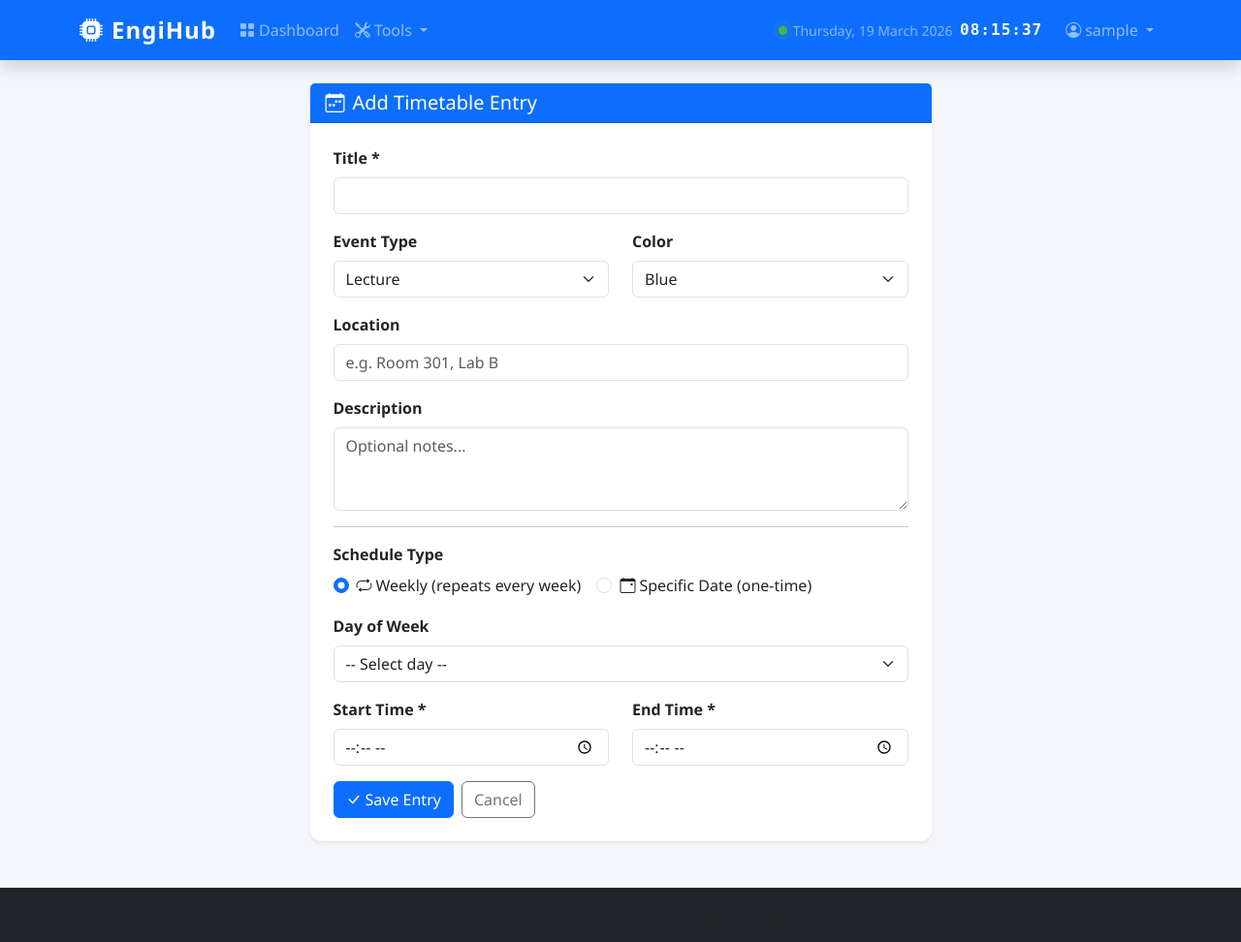
After one commit to en25300186-sliit/MyWeb, a Django app: page /tools/timetable/add/ in a window 1280 px wide. The commit adds this page. Shown: the whole page at 97% size. Run offline with Django 4.2, Linux system fonts and the light colour scheme; the visitor is signed in with stand-in values (Sample User, id 1).

Commit message:
Add live server clock, timetable tool, today's schedule on dashboard, and browser notifications
Co-authored-by: en25300186-sliit <261106684+en25300186-sliit@users.noreply.github.com>

```diff
--- a/myweb/settings.py
+++ b/myweb/settings.py
@@ -68,7 +68,7 @@ AUTH_PASSWORD_VALIDATORS = [
 ]
 
 LANGUAGE_CODE = 'en-us'
-TIME_ZONE = 'UTC'
+TIME_ZONE = 'Asia/Colombo'
 USE_I18N = True
 USE_TZ = True
 
--- a/static/css/style.css
+++ b/static/css/style.css
@@ -91,3 +91,49 @@ body {
   text-decoration: underline;
   text-underline-offset: 3px;
 }
+
+/* Live connection dot */
+.live-dot {
+  width: 9px;
+  height: 9px;
+  border-radius: 50%;
+  background: #9e9e9e;
+  display: inline-block;
+  margin-right: 6px;
+  flex-shrink: 0;
+  transition: background 0.4s;
+}
+.live-dot.connected {
+  background: #4caf50;
+  box-shadow: 0 0 0 3px rgba(76, 175, 80, 0.3);
+  animation: pulse-dot 2s infinite;
+}
+.live-dot.disconnected {
+  background: #f44336;
+}
+@keyframes pulse-dot {
+  0%, 100% { box-shadow: 0 0 0 3px rgba(76,175,80,0.3); }
+  50% { box-shadow: 0 0 0 6px rgba(76,175,80,0.1); }
+}
+
+/* Timetable grid */
+.timetable-grid th, .timetable-grid td {
+  min-width: 120px;
+}
+.timetable-chip {
+  transition: box-shadow 0.15s;
+}
+.timetable-chip:hover {
+  box-shadow: 0 2px 8px rgba(0,0,0,0.12);
+}
+.timetable-color-bar {
+  flex-shrink: 0;
+}
+
+/* Timetable entry statuses on dashboard */
+.timetable-entry.entry-inprogress {
+  background: rgba(76, 175, 80, 0.06);
+}
+.timetable-entry.entry-done {
+  opacity: 0.6;
+}
--- a/static/js/main.js
+++ b/static/js/main.js
@@ -14,9 +14,167 @@ document.addEventListener('DOMContentLoaded', () => {
       link.classList.add('active');
     }
   });
+
+  // Live server clock via polling
+  startServerClock();
+
+  // Timetable notifications (runs on all pages for authenticated users)
+  if (document.getElementById('todaySchedule') || window.__notificationsEnabled) {
+    requestTimetableNotifications();
+  }
+  // Also request on dashboard
+  if (document.getElementById('todaySchedule')) {
+    scheduleNotificationChecks();
+  }
 });
 
-// Unit converter: update from/to unit dropdowns based on selected category
+// ── Live server clock ─────────────────────────────────────────────────────────
+function startServerClock() {
+  const timeEl = document.getElementById('serverTime');
+  const dateEl = document.getElementById('serverDate');
+  const dotEl  = document.getElementById('connectionDot');
+  if (!timeEl) return;
+
+  // Server time in seconds since midnight (used for local interpolation between polls)
+  let serverSeconds = null;
+  let lastSyncAt = null; // performance.now() at time of sync
+
+  function syncClock() {
+    const t0 = performance.now();
+    fetch('/api/server-time/')
+      .then(r => r.json())
+      .then(data => {
+        const roundTripMs = performance.now() - t0;
+        // Parse server time from the formatted HH:MM:SS string
+        const [hh, mm, ss] = data.time.split(':').map(Number);
+        // Halve the round-trip time to estimate one-way network latency,
+        // so the displayed time more closely matches the actual server time.
+        serverSeconds = hh * 3600 + mm * 60 + ss + roundTripMs / 2000;
+        lastSyncAt = performance.now();
+        if (dateEl) dateEl.textContent = data.date + '\u00a0';
+        dotEl && dotEl.classList.add('connected');
+        dotEl && dotEl.classList.remove('disconnected');
+      })
+      .catch(() => {
+        dotEl && dotEl.classList.add('disconnected');
+        dotEl && dotEl.classList.remove('connected');
+      });
+  }
+
+  function tick() {
+    if (serverSeconds === null) return;
+    const elapsed = (performance.now() - lastSyncAt) / 1000;
+    const total = Math.round(serverSeconds + elapsed) % 86400;
+    const h = Math.floor(total / 3600);
+    const m = Math.floor((total % 3600) / 60);
+    const s = total % 60;
+    timeEl.textContent = `${String(h).padStart(2,'0')}:${String(m).padStart(2,'0')}:${String(s).padStart(2,'0')}`;
+  }
+
+  syncClock();
+  setInterval(syncClock, 30000); // Re-sync with server every 30 seconds
+  setInterval(tick, 1000);        // Update display every second
+}
+
+// ── Timetable notifications ───────────────────────────────────────────────────
+let notifiedIds = new Set();
+let notifiedDate = null; // track which calendar date the Set belongs to
+
+function requestTimetableNotifications() {
+  if (!('Notification' in window)) return;
+  if (Notification.permission === 'default') {
+    // Don't auto-prompt; user must click the banner on timetable page
+  }
+}
+
+function scheduleNotificationChecks() {
+  checkUpcomingEvents();
+  setInterval(checkUpcomingEvents, 60000); // check every minute
+}
+
+function checkUpcomingEvents() {
+  if (!('Notification' in window) || Notification.permission !== 'granted') return;
+
+  fetch('/api/today-timetable/')
+    .then(r => r.json())
+    .then(data => {
+      const now = new Date();
+      const todayStr = now.toDateString();
+
+      // Reset notification tracking when the date rolls over midnight
+      if (notifiedDate !== todayStr) {
+        notifiedIds.clear();
+        notifiedDate = todayStr;
+      }
+
+      data.entries.forEach(entry => {
+        const [h, m] = entry.start_time.split(':').map(Number);
+        const eventStart = new Date(now);
+        eventStart.setHours(h, m, 0, 0);
+
+        const diffMin = (eventStart - now) / 60000;
+
+        // Notify when 10 minutes away (once per entry per day)
+        const notifKey = `${todayStr}-${entry.id}-10`;
+        if (diffMin > 0 && diffMin <= 10 && !notifiedIds.has(notifKey)) {
+          notifiedIds.add(notifKey);
+          const minsLeft = Math.round(diffMin);
+          new Notification(`Starting in ${minsLeft} min: ${entry.title}`, {
+            body: `${entry.event_type.charAt(0).toUpperCase() + entry.event_type.slice(1)} at ${entry.start_time}${entry.location ? ' — ' + entry.location : ''}`,
+            icon: '/static/favicon.ico',
+            tag: notifKey,
+          });
+        }
+
+        // Notify when 2 minutes away
+        const notifKey2 = `${todayStr}-${entry.id}-2`;
+        if (diffMin > 0 && diffMin <= 2 && !notifiedIds.has(notifKey2)) {
+          notifiedIds.add(notifKey2);
+          new Notification(`Starting NOW: ${entry.title}`, {
+            body: `Your ${entry.event_type} starts at ${entry.start_time}${entry.location ? ' in ' + entry.location : ''}`,
+            icon: '/static/favicon.ico',
+            tag: notifKey2,
+          });
+        }
+      });
+
+      // Update status labels in today's schedule on dashboard
+      updateEntryStatuses(data.entries, now);
+    })
+    .catch(() => {});
+}
+
+function updateEntryStatuses(entries, now) {
+  document.querySelectorAll('.timetable-entry').forEach(el => {
+    const startStr = el.dataset.start;
+    const endStr   = el.dataset.end;
+    if (!startStr || !endStr) return;
+
+    const [sh, sm] = startStr.split(':').map(Number);
+    const [eh, em] = endStr.split(':').map(Number);
+    const start = new Date(now); start.setHours(sh, sm, 0, 0);
+    const end   = new Date(now); end.setHours(eh, em, 0, 0);
+    const statusEl = el.querySelector('.entry-status');
+    if (!statusEl) return;
+
+    const diffMin = (start - now) / 60000;
+    if (now >= start && now <= end) {
+      statusEl.innerHTML = '<span class="badge bg-success">In Progress</span>';
+      el.classList.add('entry-inprogress');
+    } else if (diffMin > 0 && diffMin <= 10) {
+      statusEl.innerHTML = `<span class="badge bg-warning text-dark">In ${Math.round(diffMin)} min</span>`;
+    } else if (now > end) {
+      statusEl.innerHTML = '<span class="badge bg-secondary">Done</span>';
+      el.classList.add('entry-done');
+    } else {
+      const h = Math.floor(diffMin / 60);
+      const m = Math.round(diffMin % 60);
+      statusEl.textContent = h > 0 ? `in ${h}h ${m}m` : `in ${m}m`;
+    }
+  });
+}
+
+// ── Unit converter ────────────────────────────────────────────────────────────
 const unitOptions = {
   length: [
     ['mm', 'Millimeters (mm)'], ['cm', 'Centimeters (cm)'], ['m', 'Meters (m)'],
--- a/templates/base.html
+++ b/templates/base.html
@@ -30,6 +30,8 @@
             <i class="bi bi-tools me-1"></i>Tools
           </a>
           <ul class="dropdown-menu">
+            <li><a class="dropdown-item" href="{% url 'timetable' %}"><i class="bi bi-calendar-week me-2"></i>Timetable</a></li>
+            <li><hr class="dropdown-divider"></li>
             <li><a class="dropdown-item" href="{% url 'unit_converter' %}"><i class="bi bi-arrow-left-right me-2"></i>Unit Converter</a></li>
             <li><a class="dropdown-item" href="{% url 'gpa_calculator' %}"><i class="bi bi-mortarboard me-2"></i>GPA Calculator</a></li>
             <li><a class="dropdown-item" href="{% url 'resistor_calculator' %}"><i class="bi bi-cpu me-2"></i>Resistor Calculator</a></li>
@@ -41,7 +43,13 @@
           </ul>
         </li>
       </ul>
-      <ul class="navbar-nav ms-auto">
+      <ul class="navbar-nav ms-auto align-items-center">
+        <!-- Live server clock -->
+        <li class="nav-item me-3 d-none d-lg-flex align-items-center" id="serverClockWrapper">
+          <span class="live-dot" id="connectionDot" title="Connected to server"></span>
+          <span class="text-white-50 small me-1" id="serverDate"></span>
+          <span class="text-white fw-semibold" id="serverTime" style="font-family:monospace;font-size:1rem;letter-spacing:1px;">--:--:--</span>
+        </li>
         <li class="nav-item dropdown">
           <a class="nav-link dropdown-toggle" href="#" data-bs-toggle="dropdown">
             <i class="bi bi-person-circle me-1"></i>{{ user.username }}
--- a/tools/forms.py
+++ b/tools/forms.py
@@ -1,5 +1,5 @@
 from django import forms
-from .models import StudyNote, TodoItem, Expense
+from .models import StudyNote, TodoItem, Expense, TimetableEntry
 
 
 class StudyNoteForm(forms.ModelForm):
@@ -27,3 +27,19 @@ class ExpenseForm(forms.ModelForm):
         widgets = {
             'date': forms.DateInput(attrs={'type': 'date'}),
         }
+
+
+class TimetableEntryForm(forms.ModelForm):
+    class Meta:
+        model = TimetableEntry
+        fields = [
+            'title', 'event_type', 'location', 'description', 'color',
+            'is_weekly', 'day_of_week', 'specific_date',
+            'start_time', 'end_time',
+        ]
+        widgets = {
+            'start_time': forms.TimeInput(attrs={'type': 'time'}),
+            'end_time': forms.TimeInput(attrs={'type': 'time'}),
+            'specific_date': forms.DateInput(attrs={'type': 'date'}),
+            'description': forms.Textarea(attrs={'rows': 3}),
+        }
--- /dev/null
+++ b/tools/templates/tools/timetable_form.html
@@ -0,0 +1,138 @@
+{% extends 'base.html' %}
+{% block title %}{{ action }} Timetable Entry – EngiHub{% endblock %}
+{% block content %}
+<div class="row justify-content-center">
+  <div class="col-lg-7">
+    <div class="card border-0 shadow-sm">
+      <div class="card-header bg-primary text-white">
+        <h5 class="mb-0"><i class="bi bi-calendar-week me-2"></i>{{ action }} Timetable Entry</h5>
+      </div>
+      <div class="card-body p-4">
+        <form method="post" id="timetableForm">
+          {% csrf_token %}
+
+          <div class="mb-3">
+            <label class="form-label fw-semibold">Title *</label>
+            {{ form.title.errors }}
+            <input type="text" name="title" class="form-control" value="{{ form.title.value|default:'' }}" required>
+          </div>
+
+          <div class="row mb-3">
+            <div class="col-md-6">
+              <label class="form-label fw-semibold">Event Type</label>
+              {{ form.event_type.errors }}
+              <select name="event_type" class="form-select">
+                {% for val, label in form.fields.event_type.choices %}
+                <option value="{{ val }}" {% if form.event_type.value == val %}selected{% endif %}>{{ label }}</option>
+                {% endfor %}
+              </select>
+            </div>
+            <div class="col-md-6">
+              <label class="form-label fw-semibold">Color</label>
+              {{ form.color.errors }}
+              <select name="color" class="form-select" id="colorSelect">
+                {% for val, label in form.fields.color.choices %}
+                <option value="{{ val }}" {% if form.color.value == val %}selected{% endif %} style="background:{{ val }};color:#fff;">{{ label }}</option>
+                {% endfor %}
+              </select>
+            </div>
+          </div>
+
+          <div class="mb-3">
+            <label class="form-label fw-semibold">Location</label>
+            {{ form.location.errors }}
+            <input type="text" name="location" class="form-control" value="{{ form.location.value|default:'' }}" placeholder="e.g. Room 301, Lab B">
+          </div>
+
+          <div class="mb-3">
+            <label class="form-label fw-semibold">Description</label>
+            {{ form.description.errors }}
+            <textarea name="description" class="form-control" rows="3" placeholder="Optional notes...">{{ form.description.value|default:'' }}</textarea>
+          </div>
+
+          <hr>
+
+          <!-- Schedule type toggle -->
+          <div class="mb-3">
+            <label class="form-label fw-semibold">Schedule Type</label>
+            <div class="d-flex gap-3">
+              <div class="form-check">
+                <input class="form-check-input" type="radio" name="is_weekly" id="schedWeekly" value="True"
+                  {% if form.is_weekly.value != False and form.is_weekly.value != 'False' %}checked{% endif %}>
+                <label class="form-check-label" for="schedWeekly">
+                  <i class="bi bi-repeat me-1"></i>Weekly (repeats every week)
+                </label>
+              </div>
+              <div class="form-check">
+                <input class="form-check-input" type="radio" name="is_weekly" id="schedSpecific" value="False"
+                  {% if form.is_weekly.value == False or form.is_weekly.value == 'False' %}checked{% endif %}>
+                <label class="form-check-label" for="schedSpecific">
+                  <i class="bi bi-calendar-event me-1"></i>Specific Date (one-time)
+                </label>
+              </div>
+            </div>
+          </div>
+
+          <!-- Weekly: day of week -->
+          <div class="mb-3" id="weeklyFields">
+            <label class="form-label fw-semibold">Day of Week</label>
+            {{ form.day_of_week.errors }}
+            <select name="day_of_week" class="form-select">
+              <option value="">-- Select day --</option>
+              {% for val, label in form.fields.day_of_week.choices %}
+              {% if val != '' %}
+              <option value="{{ val }}" {% if form.day_of_week.value|stringformat:"s" == val|stringformat:"s" %}selected{% endif %}>{{ label }}</option>
+              {% endif %}
+              {% endfor %}
+            </select>
+          </div>
+
+          <!-- Specific date -->
+          <div class="mb-3 d-none" id="specificFields">
+            <label class="form-label fw-semibold">Date</label>
+            {{ form.specific_date.errors }}
+            <input type="date" name="specific_date" class="form-control" value="{{ form.specific_date.value|default:'' }}">
+          </div>
+
+          <div class="row mb-3">
+            <div class="col-md-6">
+              <label class="form-label fw-semibold">Start Time *</label>
+              {{ form.start_time.errors }}
+              <input type="time" name="start_time" class="form-control" value="{{ form.start_time.value|default:'' }}" required>
+            </div>
+            <div class="col-md-6">
+              <label class="form-label fw-semibold">End Time *</label>
+              {{ form.end_time.errors }}
+              <input type="time" name="end_time" class="form-control" value="{{ form.end_time.value|default:'' }}" required>
+            </div>
+          </div>
+
+          <div class="d-flex gap-2">
+            <button type="submit" class="btn btn-primary"><i class="bi bi-check-lg me-1"></i>Save Entry</button>
+            <a href="{% url 'timetable' %}" class="btn btn-outline-secondary">Cancel</a>
+          </div>
+        </form>
+      </div>
+    </div>
+  </div>
+</div>
+{% endblock %}
+
+{% block extra_js %}
+<script>
+(function() {
+  const weeklyFields = document.getElementById('weeklyFields');
+  const specificFields = document.getElementById('specificFields');
+
+  function toggleFields() {
+    const isWeekly = document.getElementById('schedWeekly').checked;
+    weeklyFields.classList.toggle('d-none', !isWeekly);
+    specificFields.classList.toggle('d-none', isWeekly);
+  }
+
+  document.getElementById('schedWeekly').addEventListener('change', toggleFields);
+  document.getElementById('schedSpecific').addEventListener('change', toggleFields);
+  toggleFields();
+})();
+</script>
+{% endblock %}
--- a/tools/urls.py
+++ b/tools/urls.py
@@ -18,4 +18,12 @@ urlpatterns = [
     path('tools/todo/<int:pk>/delete/', views.todo_delete, name='todo_delete'),
     path('tools/budget/', views.budget_tracker, name='budget_tracker'),
     path('tools/budget/<int:pk>/delete/', views.expense_delete, name='expense_delete'),
+    # Timetable
+    path('tools/timetable/', views.timetable, name='timetable'),
+    path('tools/timetable/add/', views.timetable_create, name='timetable_create'),
+    path('tools/timetable/<int:pk>/edit/', views.timetable_edit, name='timetable_edit'),
+    path('tools/timetable/<int:pk>/delete/', views.timetable_delete, name='timetable_delete'),
+    # API
+    path('api/server-time/', views.server_time, name='server_time'),
+    path('api/today-timetable/', views.api_today_timetable, name='api_today_timetable'),
 ]
--- a/tools/views.py
+++ b/tools/views.py
@@ -2,10 +2,49 @@ from django.shortcuts import render, redirect, get_object_or_404
 from django.contrib.auth.decorators import login_required
 from django.contrib import messages
 from django.db.models import Sum
+from django.http import JsonResponse
+from django.utils import timezone
 from decimal import Decimal
-from .models import StudyNote, TodoItem, Expense
-from .forms import StudyNoteForm, TodoForm, ExpenseForm
+from .models import StudyNote, TodoItem, Expense, TimetableEntry
+from .forms import StudyNoteForm, TodoForm, ExpenseForm, TimetableEntryForm
 import json
+import datetime
+
+
+def server_time(request):
+    """JSON endpoint returning current server time (no login required for live clock)."""
+    now = timezone.localtime(timezone.now())
+    return JsonResponse({
+        'time': now.strftime('%H:%M:%S'),
+        'date': now.strftime('%A, %d %B %Y'),
+        'iso': now.isoformat(),
+    })
+
+
+@login_required
+def api_today_timetable(request):
+    """JSON API returning today's timetable entries for notifications."""
+    today = timezone.localdate()
+    weekday = today.weekday()  # 0=Monday ... 6=Sunday
+
+    weekly = TimetableEntry.objects.filter(user=request.user, is_weekly=True, day_of_week=weekday)
+    specific = TimetableEntry.objects.filter(user=request.user, is_weekly=False, specific_date=today)
+    entries = list(weekly) + list(specific)
+    entries.sort(key=lambda e: e.start_time)
+
+    data = [
+        {
+            'id': e.id,
+            'title': e.title,
+            'event_type': e.event_type,
+            'location': e.location,
+            'start_time': e.start_time.strftime('%H:%M'),
+            'end_time': e.end_time.strftime('%H:%M'),
+            'color': e.color,
+        }
+        for e in entries
+    ]
+    return JsonResponse({'entries': data})
 
 
 @login_required
@@ -13,10 +52,19 @@ def dashboard(request):
     notes_count = StudyNote.objects.filter(user=request.user).count()
     todos_count = TodoItem.objects.filter(user=request.user, completed=False).count()
     total_expenses = Expense.objects.filter(user=request.user).aggregate(total=Sum('amount'))['total'] or Decimal('0')
+
+    today = timezone.localdate()
+    weekday = today.weekday()
+    weekly_today = TimetableEntry.objects.filter(user=request.user, is_weekly=True, day_of_week=weekday)
+    specific_today = TimetableEntry.objects.filter(user=request.user, is_weekly=False, specific_date=today)
+    today_entries = sorted(list(weekly_today) + list(specific_today), key=lambda e: e.start_time)
+
     context = {
         'notes_count': notes_count,
         'todos_count': todos_count,
         'total_expenses': total_expenses,
+        'today_entries': today_entries,
+        'today_name': today.strftime('%A, %d %B %Y'),
     }
     return render(request, 'tools/dashboard.html', context)
 
@@ -221,3 +269,68 @@ def expense_delete(request, pk):
     expense.delete()
     messages.success(request, 'Expense deleted.')
     return redirect('budget_tracker')
+
+
+@login_required
+def timetable(request):
+    DAYS = ['Monday', 'Tuesday', 'Wednesday', 'Thursday', 'Friday', 'Saturday', 'Sunday']
+    today = timezone.localdate()
+    weekday = today.weekday()
+
+    # Build weekly grid
+    weekly_entries = TimetableEntry.objects.filter(user=request.user, is_weekly=True)
+    weekly_by_day = {i: [] for i in range(7)}
+    for entry in weekly_entries:
+        if entry.day_of_week is not None:
+            weekly_by_day[entry.day_of_week].append(entry)
+
+    # Upcoming specific-date events (today and future)
+    upcoming = TimetableEntry.objects.filter(
+        user=request.user, is_weekly=False, specific_date__gte=today
+    ).order_by('specific_date', 'start_time')
+
+    context = {
+        'days': list(enumerate(DAYS)),
+        'weekly_by_day': weekly_by_day,
+        'upcoming': upcoming,
+        'today_weekday': weekday,
+    }
+    return render(request, 'tools/timetable.html', context)
+
+
+@login_required
+def timetable_create(request):
+    if request.method == 'POST':
+        form = TimetableEntryForm(request.POST)
+        if form.is_valid():
+            entry = form.save(commit=False)
+            entry.user = request.user
+            entry.save()
+            messages.success(request, 'Timetable entry added!')
+            return redirect('timetable')
+    else:
+        form = TimetableEntryForm()
+    return render(request, 'tools/timetable_form.html', {'form': form, 'action': 'Add'})
+
+
+@login_required
+def timetable_edit(request, pk):
+    entry = get_object_or_404(TimetableEntry, pk=pk, user=request.user)
+    if request.method == 'POST':
+        form = TimetableEntryForm(request.POST, instance=entry)
+        if form.is_valid():
+            form.save()
+            messages.success(request, 'Entry updated!')
+            return redirect('timetable')
+    else:
+        form = TimetableEntryForm(instance=entry)
+    return render(request, 'tools/timetable_form.html', {'form': form, 'action': 'Edit'})
+
+
+@login_required
+def timetable_delete(request, pk):
+    entry = get_object_or_404(TimetableEntry, pk=pk, user=request.user)
+    if request.method == 'POST':
+        entry.delete()
+        messages.success(request, 'Entry deleted.')
+    return redirect('timetable')
```
Also changed, not shown: tools/admin.py (+8 -1 lines), tools/models.py (+42 -0 lines), tools/templates/tools/dashboard.html (+50 -0 lines), tools/templates/tools/timetable.html (added, +132 -0 lines), tools/templatetags/tools_extras.py (added, +9 -0 lines), tools/migrations/0002_timetableentry.py (added), tools/templatetags/__init__.py (added).
